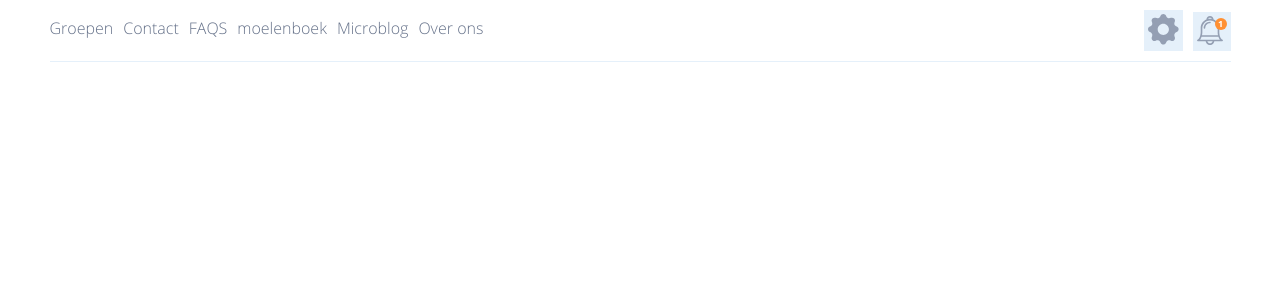
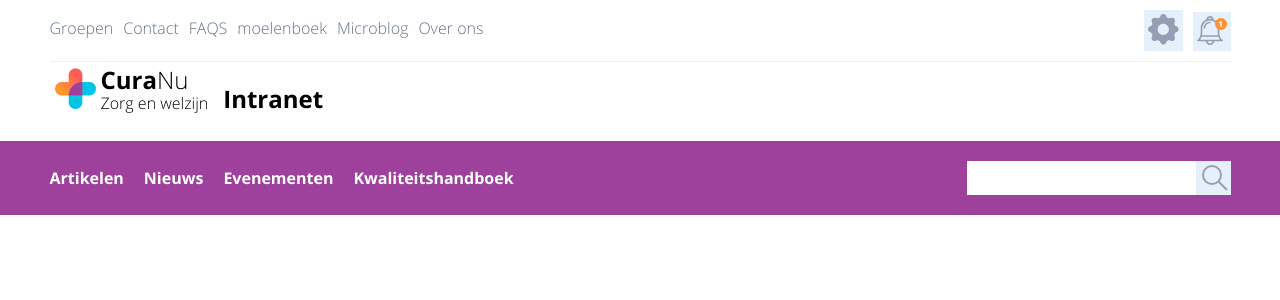
Before and after one commit to nasriime/curanu, a React (Create React App) app: page / in a window 1280 px wide. Shown: the top 300 px of the page. Built offline with nearby package versions, Linux system fonts and the light colour scheme.

Commit message:
header container

```diff
--- a/src/assets/style/modules/header.scss
+++ b/src/assets/style/modules/header.scss
@@ -1,7 +1,8 @@
+  /********************* NAVIGATION *************************/
 .navigationWrapper{
     display: flex;
     justify-content: space-between;
-    padding: 10px 0px 10px 0px;
+    padding: 10px 0 10px 0;
     font-family: OpenSans-Light;
     border-bottom: 1px solid #E5F0FA;
 }
@@ -29,3 +30,74 @@
         }
     }
   }
+  /******************** LOGO WRAPPER ***********************/
+  .logoWrapper{
+      display: flex;
+  }
+  .logoName{
+    display: flex;
+    flex-flow: column;
+    justify-content: space-between;
+    h2{
+        font-family: OpenSans-Bold;
+        margin-top: 6px;
+        font-size: 24px;
+        span{
+            font-family: OpenSans-Light;
+        }
+    }
+    h6{
+        font-family: OpenSans-Light;
+    }
+  }
+  .intranet{
+    font-family: OpenSans-Bold;
+    align-self: flex-end;
+    margin-left: 15px;
+    font-size: 24px;
+  }
+
+  /****************** HEADER **********************/
+.headerWrapper{
+    padding: 20px 0;
+    background: #9E419C;
+    margin-top: 30px;
+}
+.headerList{
+    display: flex;
+    align-items: center;
+
+    li {
+      &+ li{
+          margin-left: 20px;
+      }
+      a{
+        cursor: pointer;
+        color:#fff;
+        font-family: OpenSans-Bold;
+        font-size: 16px;
+      }
+    }
+  }
+  .header{
+      display: flex;
+      justify-content: space-between;
+  }
+.searchForm{
+    div{
+        position: relative;
+        overflow: hidden;
+        input{
+            width: 260px;
+            height: 32px;
+            border: none;
+        }
+        button{
+            position: absolute;
+            right: -3px;
+            background: $icons-background;
+            height: 100%;
+            padding-top: 4px;
+        }
+    }
+}
--- a/src/assets/style/variables.scss
+++ b/src/assets/style/variables.scss
@@ -1 +1,2 @@
 $light: #657189;
+$icons-background:#E5F0FA;
--- a/src/components/header/header.js
+++ b/src/components/header/header.js
@@ -2,24 +2,20 @@ import React from 'react';
 
 export default function header() {
   return (
-    <div className="wrapper">
-      <div className="navigationWrapper">
-        <ul className="navigationList">
-          <li><a href="#">Groepen</a></li>
-          <li><a href="#">Contact</a></li>
-          <li><a href="#">FAQS</a></li>
-          <li><a href="#">moelenboek</a></li>
-          <li><a href="#">Microblog</a></li>
-          <li><a href="#">Over ons</a></li>
-        </ul>
-        <div className="notifications">
-          <a href="#">
-            <img src="/images/black-settings-button.svg" alt="black-settings-button"/>
-          </a>
-          <a href="#">
-            <img src="/images/notification-bell.svg"  alt="notification-bell"/>
-          </a>
-        </div>
+    <div className="headerWrapper">
+      <div className="wrapper header">
+       <ul className="headerList">
+         <li><a href="#">Artikelen</a></li>
+         <li><a href="#">Nieuws</a></li>
+         <li><a href="#">Evenementen</a></li>
+         <li><a href="#">Kwaliteitshandboek</a></li>
+       </ul>
+       <form className="searchForm">
+         <div>
+          <input type="text" />
+          <button type="button"><img src="/images/zoeken.svg" alt=""/></button>
+         </div>
+       </form>
       </div>
     </div>
   );
--- a/src/components/header/headerContainer.js
+++ b/src/components/header/headerContainer.js
@@ -1,9 +1,13 @@
 import React from 'react'
 import Header from './Header';
+import LogoWrapper from './LogoWrapper';
+import Navigation from './Navigation';
 
 export default function headerContainer() {
     return (
         <div>
+            <Navigation/>
+            <LogoWrapper/>
             <Header/>
         </div>
     )
--- a/src/components/header/logoWrapper.js
+++ b/src/components/header/logoWrapper.js
@@ -0,0 +1,18 @@
+import React from 'react'
+
+export default function LogoWrapper() {
+    return (
+        <div className="wrapper">
+            <div className="logoWrapper">
+                <img src="/images/Bitmap.png" alt="logo"/>
+                <div className="logoName">
+                    <h2>Cura<span>Nu</span></h2>
+                    <h6>Zorg en welzijn</h6>
+                </div>
+                <div className="intranet">
+                    <h2>Intranet</h2>
+                </div>
+            </div>
+        </div>
+    )
+}
--- a/src/components/header/navigation.js
+++ b/src/components/header/navigation.js
@@ -0,0 +1,26 @@
+import React from 'react'
+
+export default function Navigation() {
+    return (
+        <div className="wrapper">
+            <div className="navigationWrapper">
+                <ul className="navigationList">
+                    <li><a href="#">Groepen</a></li>
+                    <li><a href="#">Contact</a></li>
+                    <li><a href="#">FAQS</a></li>
+                    <li><a href="#">moelenboek</a></li>
+                    <li><a href="#">Microblog</a></li>
+                    <li><a href="#">Over ons</a></li>
+                </ul>
+                <div className="notifications">
+                    <a href="#">
+                    <img src="/images/black-settings-button.svg" alt="black-settings-button"/>
+                    </a>
+                    <a href="#">
+                    <img src="/images/notification-bell.svg"  alt="notification-bell"/>
+                    </a>
+                </div>
+            </div>
+        </div>
+    )
+}
```
